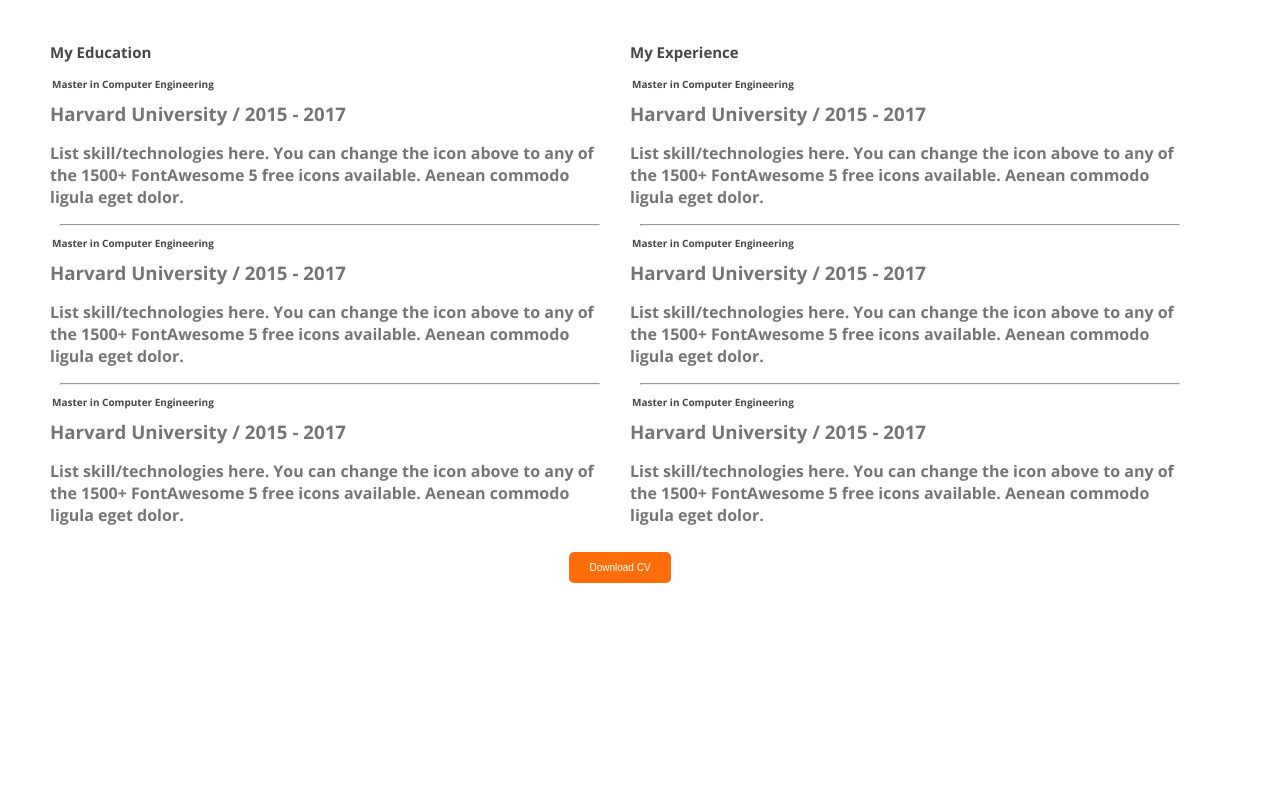
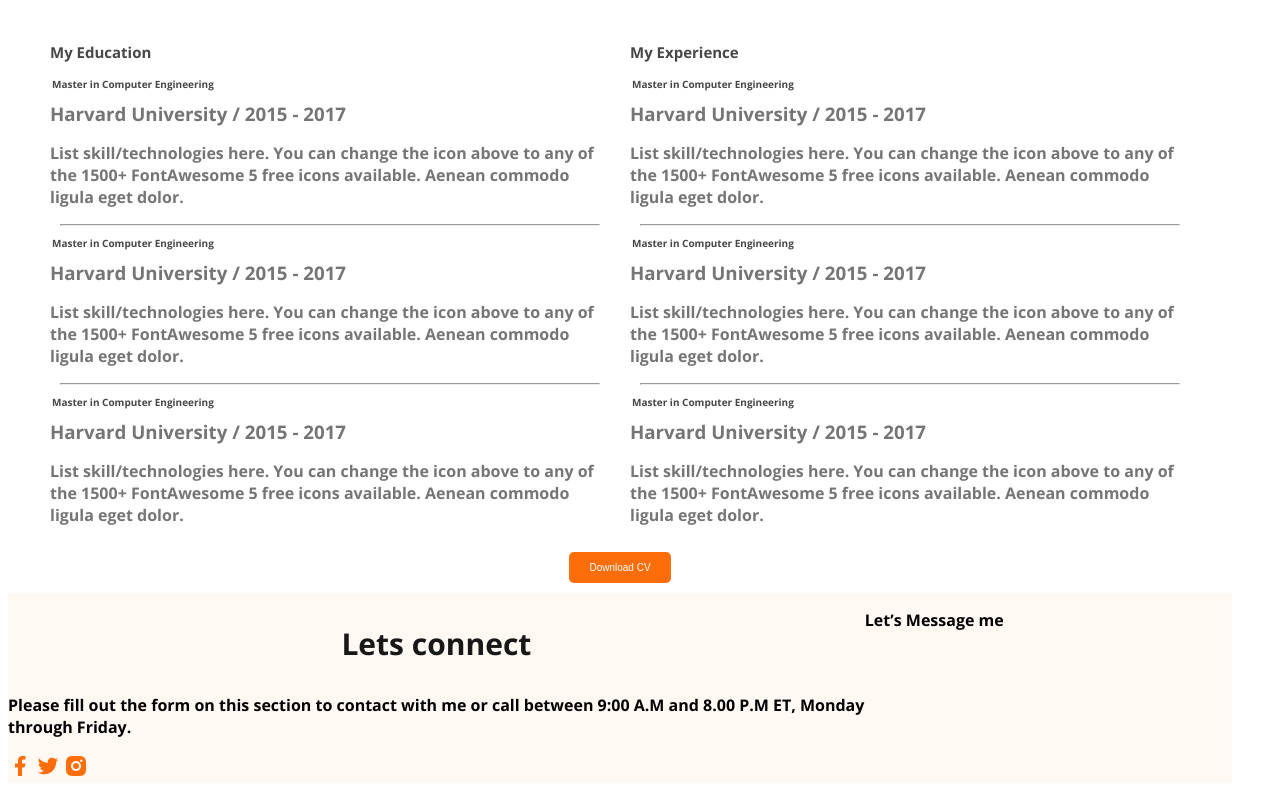
Before and after one commit to sefalyzaman/developer-portfolio, a plain HTML site: page index.html in a window 1280 px wide. Shown: the part 1457-2248 px from the top of the page. Before the commit the page ends 2050 px from the top, so only its background shows below. Drawn offline with nearby package versions, Linux system fonts and the light colour scheme.

Commit message:
basic footer

```diff
--- a/index.html
+++ b/index.html
@@ -159,6 +159,21 @@
 
     </main>
     <footer>
+       <div class="leg">
+        <div class="footer-colom">
+        <h3 class="section-title">Lets connect</h3>
+        <p class="coloum">Please fill out the form on this section to contact with me or call between 9:00 A.M and 8.00 P.M ET, Monday through Friday.</p>
+
+        <div class="social-links">
+           <a href=""><img src="images/icons/facebook.png" alt=""></a>
+           <a href=""><img src="images/icons/twitter.png" alt=""></a>
+           <a href=""><img src="images/icons/insta.png" alt=""></a>
+        </div>
+    </div>
+
+        <div>
+        <h3 class="footer-heading">Let’s Message me</h3>
+       </div>
 
     </footer>
 </body>
--- a/style/portfolio.css
+++ b/style/portfolio.css
@@ -1,6 +1,7 @@
-*{
+* {
     max-width: 1240px;
 }
+
 /* common shared styles */
 body {
     font-family: 'lato', sans-serif;
@@ -131,9 +132,10 @@ main section {
     padding: 10px 30px;
     border-radius: 10px;
     background-color: #fff8f3;
-    margin: 10px  auto;
+    margin: 10px auto;
 }
-.section-description{
+
+.section-description {
     font-size: 12px;
 }
 
@@ -147,7 +149,7 @@ main section {
 }
 
 /* skill related style */
-.experience{
+.experience {
     width: auto;
 }
 
@@ -183,30 +185,57 @@ main section {
     font-weight: 400;
 
 }
-.Resume-container{
+
+.Resume-container {
     display: flex;
     gap: 20px;
 }
-.resume-item-title{
+
+.resume-item-title {
     color: #474747;
     font-size: 10px;
     font-weight: 700;
     margin: 2px;
-    }
-    .resume-item-instritute{
-        margin-top: 10px;
-        margin-bottom: 0px;
+}
 
-    }
+.resume-item-instritute {
+    margin-top: 10px;
+    margin-bottom: 0px;
+
+}
 
 .resume-item-instritute,
-.resume-item-description{
+.resume-item-description {
     color: #757575;
 }
-.Resume-container hr{
+
+.Resume-container hr {
     margin: 10px;
 }
-.Download-cv{
+
+.Download-cv {
     margin: 10px;
     text-align: center;
 }
+
+/* footer style */
+
+footer {
+    display: flex;
+    width: auto;
+    background-color: #fff8f3;
+    flex-direction: column;
+    justify-content: space-between
+
+}
+.footer-colom{
+    width: 70%;
+    max-width: auto;
+}
+.leg{
+    display: flex;
+    display: center;
+}
+.footer-heading{
+    font-size: medium;
+}
```
